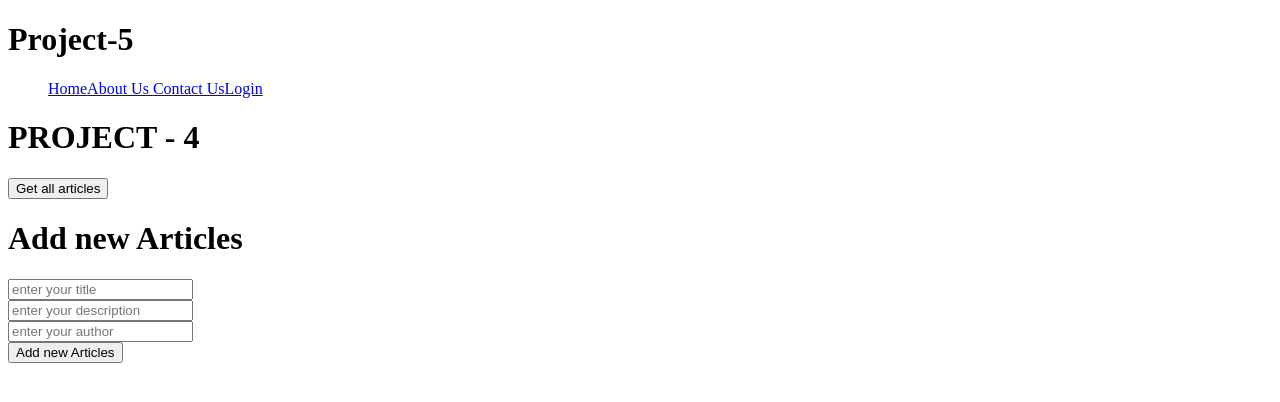
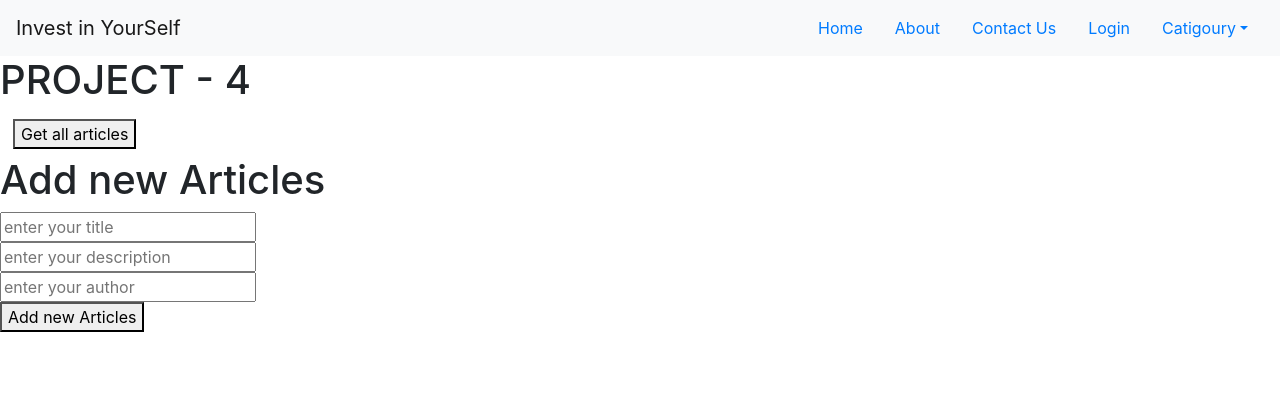
Before and after one commit to Anas-i-okasha/Project-5, a React (Create React App) app in the folder front-end/: page /tasks in a window 1280 px wide. Shown: the top 402 px of the page. Built offline with nearby package versions, Linux system fonts and the light colour scheme; the HTML template or start-up script is replaced by a standard one.

Commit message:
improve website style

```diff
--- a/front-end/package.json
+++ b/front-end/package.json
@@ -7,6 +7,7 @@
     "@testing-library/react": "^9.5.0",
     "@testing-library/user-event": "^7.2.1",
     "axios": "^0.21.0",
+    "bootstrap": "^4.5.3",
     "react": "^17.0.1",
     "react-dom": "^17.0.1",
     "react-router-dom": "^5.2.0",
--- a/front-end/src/App.js
+++ b/front-end/src/App.js
@@ -1,5 +1,6 @@
 import React from 'react';
 import { BrowserRouter as Router, Route , Link } from 'react-router-dom';
+import 'bootstrap/dist/css/bootstrap.min.css';
 import Tasks from './component/Tasks'
 import Login from './component/Login/Login'
 import Signup from './component/Login/Signup';
@@ -16,10 +17,10 @@ const App = () => {
     <div>
       <Navbar/>
       <Route path ='/tasks' exact component={Tasks}/>
-      <Route path='/' exact component={Login}/>
+      <Route path='/login' exact component={Login}/>
       <Route path='/signup' exact component={Signup} />
       <Route path='/about' exact component={About} />
-      <Route path='/home' exact component={Home}/>
+      <Route path='/' exact component={Home}/>
       <Route path='/contact' exact component={Contact}/>
       </div>
       </Router>
--- a/front-end/src/component/Navbar/Navbar.js
+++ b/front-end/src/component/Navbar/Navbar.js
@@ -5,18 +5,42 @@
 
           return (
               <div>
-                  <div>
-                      <div> <h1> Project-5</h1> </div>
-                      <div> <ul>
-                          <Link to='/home'>Home</Link>
-                          <Link to='/about'>About Us </Link>
-                          <Link to='/contact'>Contact Us</Link>
-                          <Link to='/'>Login</Link>
-                          </ul> </div>
-                  </div>
-              </div>
+                   <nav id="navbar-example2" class="navbar navbar-light bg-light">
+  <a class="navbar-brand" >Invest in YourSelf</a>
+  <ul class="nav nav-pills">
+    <li class="nav-item">
+      <Link to='/' class="nav-link" >Home</Link>
+    </li>
+    <li class="nav-item">
+      <Link to='/about' class="nav-link" >About</Link>
+    </li>
+    <li className='nav-item'>
+       <Link to='/contact' className='nav-link'>Contact Us </Link>
+    </li>
+    <li className='nav-item'>
+        <Link to='/login' className='nav-link'> Login </Link>
+    </li>
+    <li class="nav-item dropdown">
+      <a class="nav-link dropdown-toggle" data-toggle="dropdown"  role="button" aria-haspopup="true" aria-expanded="false">Catigoury</a>
+
+    </li>
+  </ul>
+</nav>
+       </div>
           )
-
   }
 
   export default Navbar;
+
+
+{/* <div>
+                    <div> <h1> Project-5</h1> </div>
+                      <div> <ul>
+                           <Link to='/home' className="text-success">Home</Link>
+                           <Link to='/about'>About Us </Link>
+                           <Link to='/contact'>Contact Us</Link>
+                         <Link to='/'>Login</Link>
+
+
+                         </ul> </div>
+                  </div> */}
--- a/front-end/src/component/Tasks.js
+++ b/front-end/src/component/Tasks.js
@@ -5,7 +5,7 @@ import {useState} from 'react'
 
 
 
-const App = () => {
+const Tasks = () => {
   const [articles , setarticles] = useState([])
   const [title , settitle] = useState("")
   const [description , setdescription]=useState("")
@@ -69,4 +69,4 @@ const App = () => {
 
   );
 };
-export default App;
+export default Tasks;
```
Also changed, not shown: 1 other file (tests, documents, lock files or other folders).
